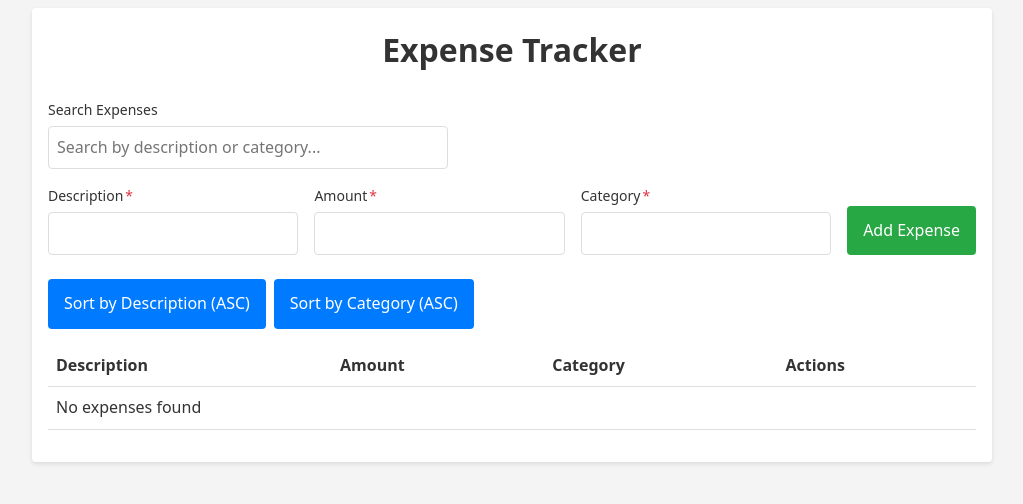
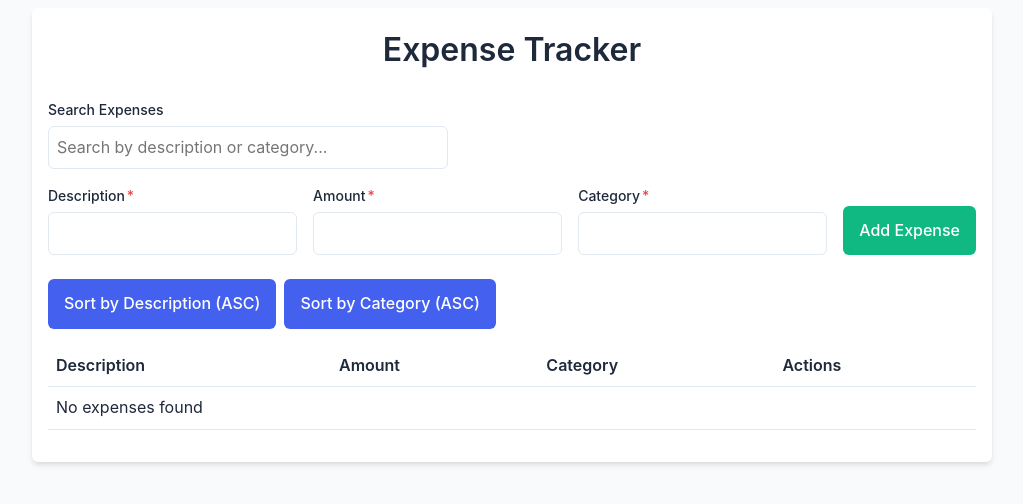
Before and after one commit to Mundia1/expense-tracker, a React (Vite) app: page / in a window 1280 px wide. Shown: the top 504 px of the page, without its empty margins (128-1151 px from the left). Built offline with nearby package versions, Linux system fonts and the light colour scheme.

Commit message:
feat: Enhanced src/styles/variables.css (Design System)

```diff
--- a/src/styles/variables.css
+++ b/src/styles/variables.css
@@ -1,25 +1,84 @@
 /* src/styles/variables.css */
 :root {
-    --primary-color: #007bff;
-    --success-color: #28a745;
-    --danger-color: #dc3545;
-    --text-color: #333;
-    --background-color: #f4f4f4;
-    --surface-color: #fff;
-    --border-color: #ddd;
-    --shadow: 0 2px 4px rgba(0, 0, 0, 0.1);
-    --font-family: system-ui, -apple-system, 'Segoe UI', Roboto, sans-serif;
-    --spacing-unit: 8px;
-    --border-radius: 4px;
-    --transition: all 0.2s ease;
+    /* Color System */
+    --primary-color: #4361ee;
+    --primary-light: #e0e7ff;
+    --success-color: #10b981;
+    --danger-color: #ef4444;
+    --warning-color: #f59e0b;
+    --info-color: #3b82f6;
+
+    /* Neutral Colors */
+    --text-color: #1e293b;
+    --text-muted: #64748b;
+    --background-color: #f8fafc;
+    --surface-color: #ffffff;
+    --border-color: #e2e8f0;
+    --border-dark: #cbd5e1;
+
+    /* Effects */
+    --shadow-sm: 0 1px 2px 0 rgba(0, 0, 0, 0.05);
+    --shadow: 0 4px 6px -1px rgba(0, 0, 0, 0.1), 0 2px 4px -1px rgba(0, 0, 0, 0.06);
+    --shadow-md: 0 10px 15px -3px rgba(0, 0, 0, 0.1), 0 4px 6px -2px rgba(0, 0, 0, 0.05);
+    --shadow-lg: 0 20px 25px -5px rgba(0, 0, 0, 0.1), 0 10px 10px -5px rgba(0, 0, 0, 0.04);
+
+    /* Typography */
+    --font-family: 'Inter', system-ui, -apple-system, 'Segoe UI', Roboto, sans-serif;
+    --font-mono: 'Roboto Mono', monospace;
+    --text-xs: 0.75rem;
+    --text-sm: 0.875rem;
+    --text-base: 1rem;
+    --text-lg: 1.125rem;
+    --text-xl: 1.25rem;
+    --text-2xl: 1.5rem;
+
+    /* Spacing */
+    --spacing-unit: 0.5rem;
+    --spacing-1: calc(var(--spacing-unit) * 0.25);
+    --spacing-2: calc(var(--spacing-unit) * 0.5);
+    --spacing-3: calc(var(--spacing-unit) * 0.75);
+    --spacing-4: calc(var(--spacing-unit));
+    --spacing-5: calc(var(--spacing-unit) * 1.5);
+    --spacing-6: calc(var(--spacing-unit) * 2);
+
+    /* Borders */
+    --border-radius-sm: 0.25rem;
+    --border-radius: 0.375rem;
+    --border-radius-lg: 0.5rem;
+    --border-radius-full: 9999px;
+
+    /* Transitions */
+    --transition-fast: 150ms ease;
+    --transition: 250ms ease;
+    --transition-slow: 400ms ease;
   }
 
   @media (prefers-color-scheme: dark) {
     :root {
-      --text-color: #e0e0e0;
-      --background-color: #1a1a1a;
-      --surface-color: #2a2a2a;
-      --border-color: #444;
-      --shadow: 0 2px 4px rgba(0, 0, 0, 0.3);
+      --primary-color: #60a5fa;
+      --primary-light: #1e3a8a;
+      --text-color: #f8fafc;
+      --text-muted: #94a3b8;
+      --background-color: #0f172a;
+      --surface-color: #1e293b;
+      --border-color: #334155;
+      --border-dark: #475569;
+
+      --shadow-sm: 0 1px 2px 0 rgba(0, 0, 0, 0.3);
+      --shadow: 0 4px 6px -1px rgba(0, 0, 0, 0.3), 0 2px 4px -1px rgba(0, 0, 0, 0.2);
+      --shadow-md: 0 10px 15px -3px rgba(0, 0, 0, 0.3), 0 4px 6px -2px rgba(0, 0, 0, 0.2);
     }
   }
+
+  /* Fluid typography */
+  @media (min-width: 640px) {
+    :root {
+      --text-base: 1.05rem;
+    }
+  }
+
+  @media (min-width: 1024px) {
+    :root {
+      --text-base: 1.1rem;
+    }
+  }
```
